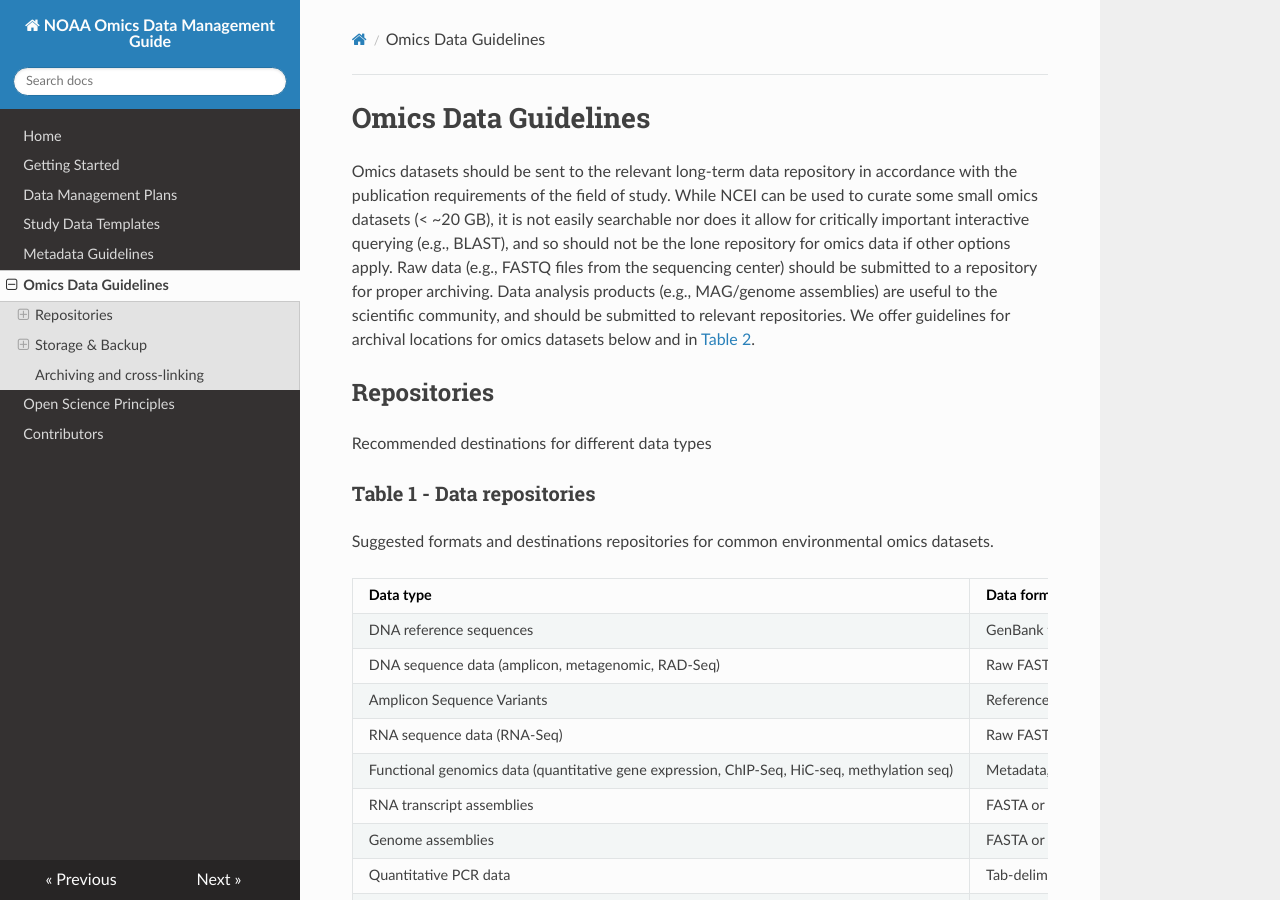
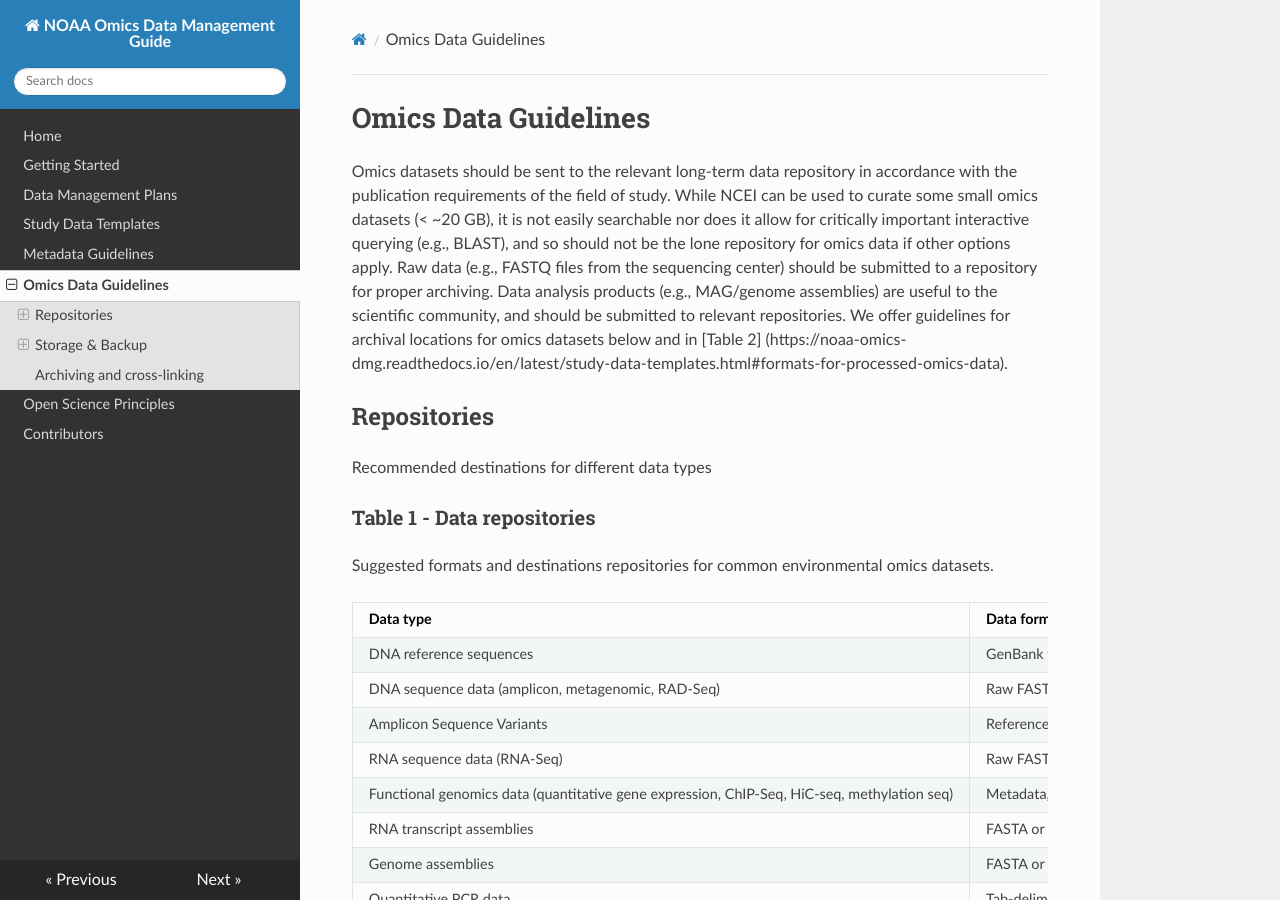
Before and after one commit to NOAA-Omics/noaa-omics-dmg, an MkDocs documentation site: the page built from docs/omics-data-guidelines.md, in a window 1280 px wide and 900 px high. Built offline with MkDocs 1.6.1, drawn with Linux system fonts in a browser that asks for light colours; nearby versions of some CDN libraries; some of the changed lines change nothing that is shown; some of the changed text lies outside the part shown.

Commit message:
Update omics-data-guidelines.md

```diff
--- a/docs/omics-data-guidelines.md
+++ b/docs/omics-data-guidelines.md
@@ -1,7 +1,7 @@
 Omics Data Guidelines
 ======
 
-Omics datasets should be sent to the relevant long-term data repository in accordance with the publication requirements of the field of study. While NCEI can be used to curate some small omics datasets (< ~20 GB), it is not easily searchable nor does it allow for critically important interactive querying (e.g., BLAST), and so should not be the lone repository for omics data if other options apply. Raw data (e.g., FASTQ files from the sequencing center) should be submitted to a repository for proper archiving. Data analysis products (e.g., MAG/genome assemblies) are useful to the scientific community, and should be submitted to relevant repositories. We offer guidelines for archival locations for omics datasets below and in [Table 2](https://github.com/aomlomics/omics-data-management/wiki/3-Study-Data-Templates#submitting-processed-omics-data).
+Omics datasets should be sent to the relevant long-term data repository in accordance with the publication requirements of the field of study. While NCEI can be used to curate some small omics datasets (< ~20 GB), it is not easily searchable nor does it allow for critically important interactive querying (e.g., BLAST), and so should not be the lone repository for omics data if other options apply. Raw data (e.g., FASTQ files from the sequencing center) should be submitted to a repository for proper archiving. Data analysis products (e.g., MAG/genome assemblies) are useful to the scientific community, and should be submitted to relevant repositories. We offer guidelines for archival locations for omics datasets below and in [Table 2] (https://noaa-omics-dmg.readthedocs.io/en/latest/study-data-templates.html#formats-for-processed-omics-data).
 
 ## Repositories
 
@@ -36,7 +36,7 @@
 
 ### Raw data
 
-Upon receipt of raw sequencing data, FASTQ files should be immediately stored in two locations (e.g., a local drive for analyses and on the NOAA Google Drive). The location of these files and their [metadata](https://github.com/aomlomics/omics-data-management/wiki/4-Metadata-Guidelines) (e.g., file name, associated project, sequence submission date) should be recorded on a Google Spreadsheet. This spreadsheet should be backed up on a regular basis by downloading it as a tab-delimited file and saving to an external drive.
+Upon receipt of raw sequencing data, FASTQ files should be immediately stored in two locations (e.g., a local drive for analyses and on the NOAA Google Drive). The location of these files and their [metadata](https://noaa-omics-dmg.readthedocs.io/en/latest/metadata-guidelines.html) (e.g., file name, associated project, sequence submission date) should be recorded on a Google Spreadsheet. This spreadsheet should be backed up on a regular basis by downloading it as a tab-delimited file and saving to an external drive.
 
 Storage locations of raw sequence data should have a regularly scheduled backup plan (e.g., RAID on server drives, external backup of Google Drive).
 
@@ -52,4 +52,4 @@
 
 An additional organized and accessible data archive can further support reproducibility of a project. This archive can be hosted on Figshare, Dryad, or Github and archived with Zenodo. It should include cross-listed repository links or files for all raw data, metadata, data analysis products, code, and any research products (manuscripts, figures, ect.). Optionally, it can also include details on lab or field protocols.
 
-The [AOML ’Omics](https://github.com/aomlomics/) GitHub organization contains the repository [Datasets](https://github.com/aomlomics/datasets) that lists the datasets generated by AOML ’Omics and links to the primary data location (BioProject, ProteomeXchange, or NCEI). It can be viewed as a [GitHub Page](https://aomlomics.github.io/datasets/), which is more user-friendly than a repository page. ’Omics users can edit the README.md file (containing the table of datasets) directly from a web browser (command-line Git is not required).
+The [NOAA Omics Technical Portal](https://github.com/NOAA-Omics/NOAA-Omics-Technical-Portal) GitHub organization contains links to repositories and datasets generated by NOAA Omics.
```
